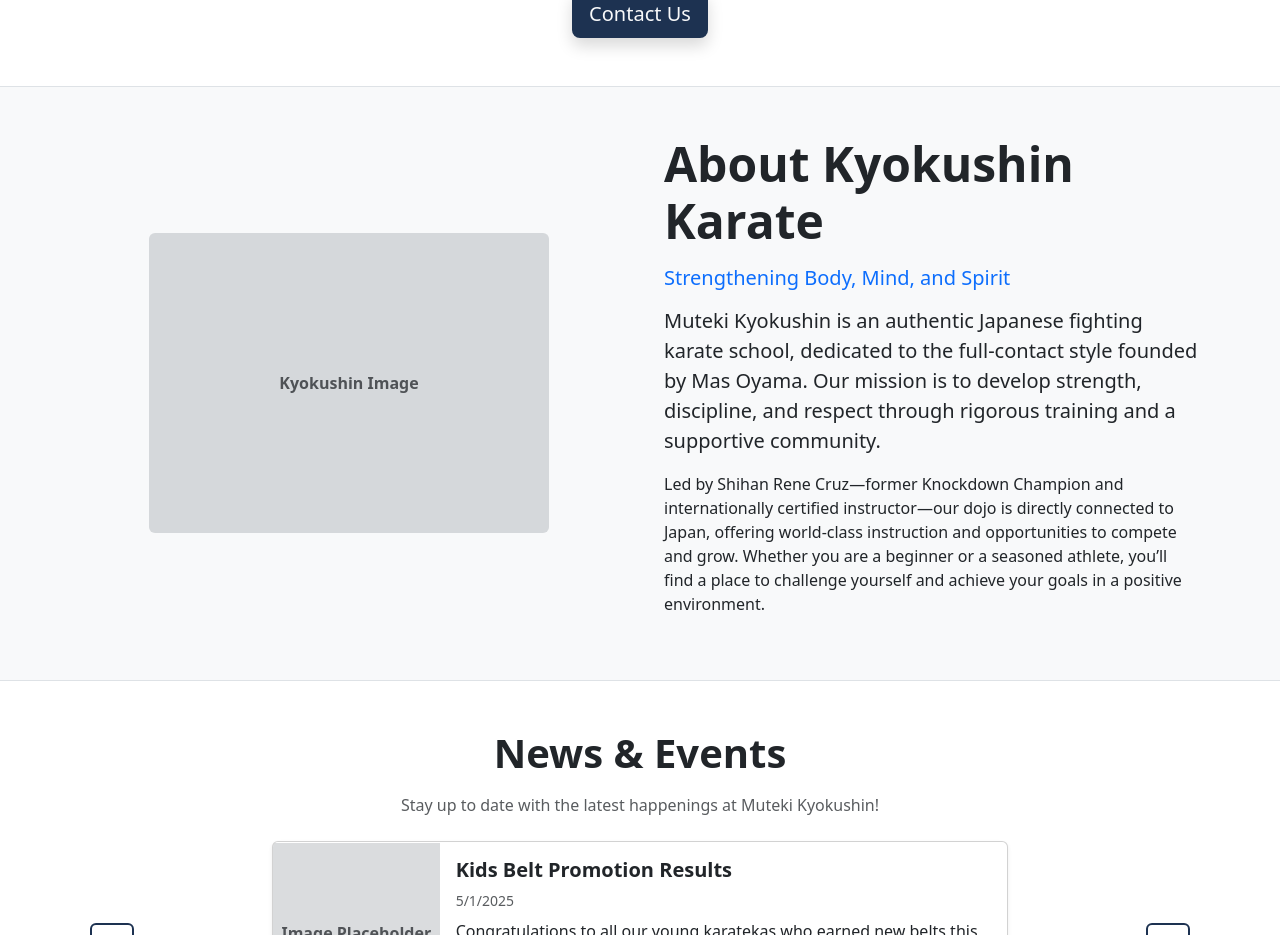
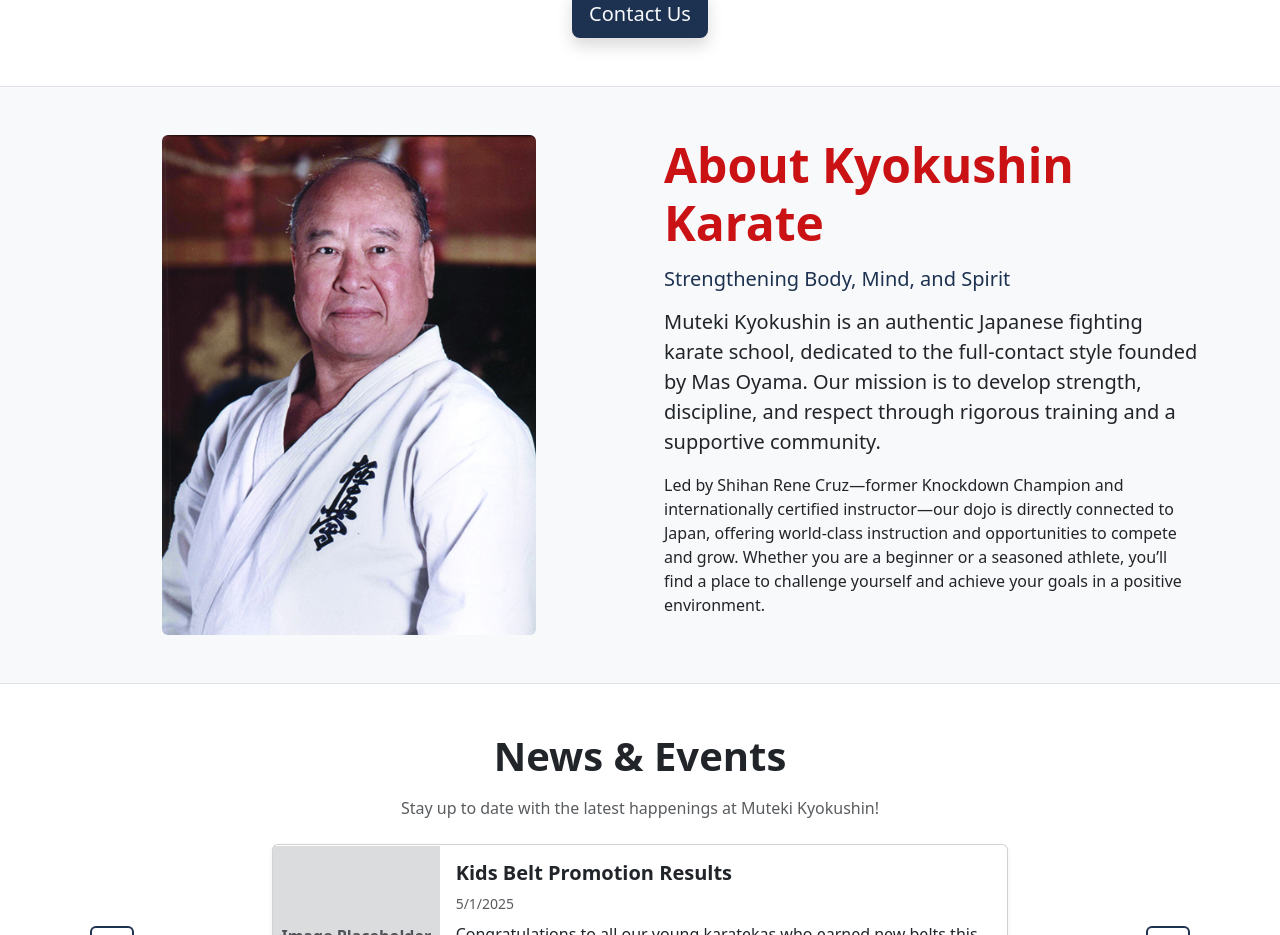
Before and after one commit to sjvarnum/website-mutekikyokushin, a React (Vite) app: page / in a window 1280 px wide. Shown: the part 1321-2256 px from the top of the page. Built offline with nearby package versions, Linux system fonts and the light colour scheme.

Commit message:
feat: add Karate component with Mas Oyama image and about section

```diff
--- a/src/components/Karate/Karate.tsx
+++ b/src/components/Karate/Karate.tsx
@@ -1,4 +1,5 @@
 import React from "react";
+import karateImg from "../../assets/masutatsu-oyama.jpg";
 
 const Karate: React.FC = () => (
   <section className="about-kyokushin-section bg-light py-5 border-bottom">
@@ -6,19 +7,18 @@ const Karate: React.FC = () => (
       <div className="row align-items-center g-5 flex-lg-row flex-column-reverse">
         {/* Left Column: Image Placeholder */}
         <div className="col-lg-6 col-12 text-center">
-          <div
-            className="about-image-placeholder bg-secondary bg-opacity-25 rounded mb-4 mb-lg-0"
-            style={{ width: "100%", height: "300px", maxWidth: 400, margin: "0 auto" }}
-          >
-            <span className="d-flex h-100 justify-content-center align-items-center text-muted fw-semibold">
-              Kyokushin Image
-            </span>
-          </div>
+        <img
+          src={karateImg}
+          alt="Mas Oyama"
+          className="img-fluid rounded karate-section__image"
+          style={{ maxHeight: 500, objectFit: "cover", margin: "0 auto" }}
+          loading="lazy"
+        />
         </div>
         {/* Right Column: Content */}
         <div className="col-lg-6 col-12">
-          <h2 className="display-5 fw-bold mb-3">About Kyokushin Karate</h2>
-          <h3 className="h5 fw-normal mb-3 text-primary">Strengthening Body, Mind, and Spirit</h3>
+          <h2 className="display-5 fw-bold mb-3 theme-text-red">About Kyokushin Karate</h2>
+          <h3 className="h5 fw-normal mb-3 theme-text-blue">Strengthening Body, Mind, and Spirit</h3>
           <p className="lead mb-3">
             Muteki Kyokushin is an authentic Japanese fighting karate school, dedicated to the full-contact style founded by Mas Oyama. Our mission is to develop strength, discipline, and respect through rigorous training and a supportive community.
           </p>
```
Also changed, not shown: src/assets/masutatsu-oyama.jpg (added).
